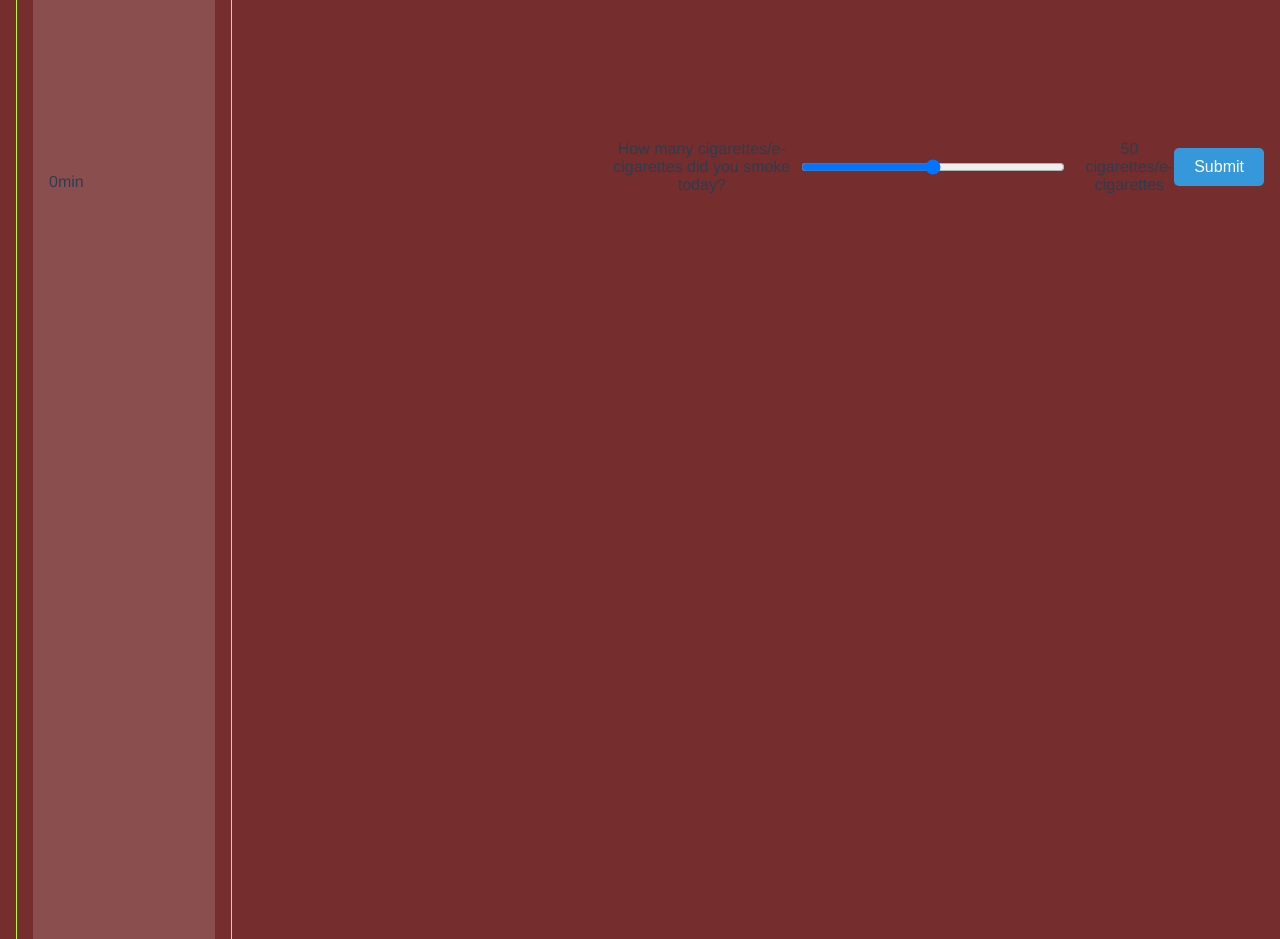
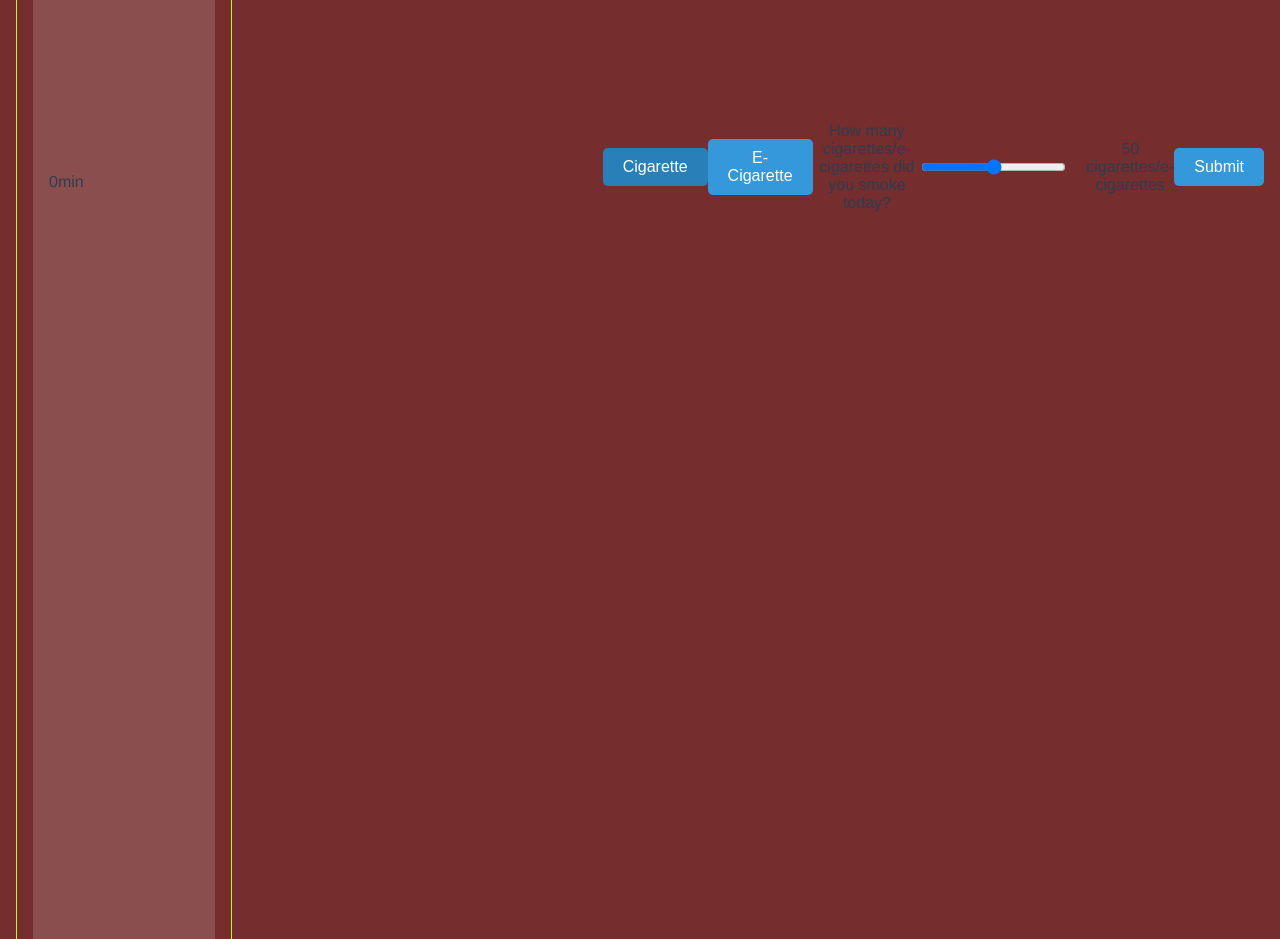
Before and after one commit to rubenmadsen/smokin, a Vue app in the folder Frontend/: page /tracker in a window 1280 px wide. Shown: the part 780-1719 px from the top of the page. Built offline with nearby package versions, Linux system fonts and the light colour scheme; no server answers.

Commit message:
Updated primary keys in DatabaseGenerator and Fixed posting to database through api on the trackerView

```diff
--- a/Frontend/src/views/TrackerView.vue
+++ b/Frontend/src/views/TrackerView.vue
@@ -18,6 +18,21 @@
   </div>
 
   <div class="sliderContainer">
+    <button
+        class="button-custom-1"
+        :class="{ 'button-pressed-1': selectedButton === 'Cigarette' }"
+        @click="toggleButton('Cigarette')"
+      >
+        Cigarette
+      </button>
+      <button
+        class="button-custom-2"
+        :class="{ 'button-pressed-2': selectedButton === 'E-Cigarette' }"
+        @click="toggleButton('E-Cigarette')"
+      >
+        E-Cigarette
+      </button>
+
     <p>How many cigarettes/e-cigarettes did you smoke today?</p>
     <input v-model="sliderValue" type="range" min="0" max="100" class="slider" />
     <p>{{ sliderValue }} cigarettes/e-cigarettes</p>
@@ -28,6 +43,8 @@
 
 <script>
 import DashMeter from '@/components/DashMeter.vue';
+import Backend from '@/services/backend.js';
+
 export default {
   name: 'TrackerView',
   components:{
@@ -45,6 +62,8 @@ export default {
   },
   data() {
     return {
+      //typeOfConsumable: this.consumableType || "No data",
+      selectedButton: "Cigarette", // Cigarette button by default, then it changes to the selected by user
       numberOfCig: this.data || "No data",
       yearsOfSmoking: this.years || "No data",
       sliderValue: 50, // Default slider value
@@ -56,8 +75,29 @@ export default {
     }
   },
   methods: {
+    toggleButton(button) {
+      this.selectedButton = button; // Set the button as pressed
+      this.reduceLifeRate = this.selectedButton === "Cigarette" ? 11 : 9;
+      this.moneySpendingRate = this.selectedButton === "Cigarette" ? 4 : 2;
+    },
     handleSubmit() {
-      alert(`Submitted value: ${this.sliderValue}`);
+      // Create formData object
+      let formData = new FormData();
+      formData.append('userName', 'Ruben'); // Example username
+      formData.append('consumableName', this.selectedButton === 'Cigarette' ? 'cig' : 'e-cig'); // Example consumable type  === 'Cigarette' ? 'cig' : 'e-cig'
+      formData.append('date', new Date().toISOString().split('T')[0]); // Today's date
+      formData.append('amount', this.sliderValue); // Number of cigarettes from the slider
+
+      // Send the data to the backend
+      Backend.postNewUserTrackingData(formData)
+        .then(response => {
+          console.log("Data successfully submitted:", response);
+          alert("Data successfully submitted!");
+        })
+        .catch(error => {
+          console.error("Error submitting data:", error);
+          alert("Error: You have already submitted data for today!");
+        });
     }
   }
 };
@@ -109,4 +149,38 @@ export default {
   border: solid 1px greenyellow;
   padding: 1rem;
 }
+
+.button-custom-1 {
+  background-color: #3498db; /* Constant color */
+  color: white;
+  padding: 10px 20px;
+  border: none;
+  border-radius: 5px;
+  font-size: 16px;
+  cursor: pointer;
+  transition: background-color 0.3s; /* Smooth transition for color change */
+  margin-right: 0px; /* Corrected spacing */
+  margin-top: 0px;
+}
+
+.button-pressed-1 {
+  background-color: #2980b9; /* Darker color when pressed */
+}
+
+.button-custom-2 {
+  background-color: #3498db; /* Constant color */
+  color: white;
+  padding: 10px 20px;
+  border: none;
+  border-radius: 5px;
+  font-size: 16px;
+  cursor: pointer;
+  transition: background-color 0.3s; /* Smooth transition for color change */
+  margin-right: 0px; /* Corrected spacing */
+  margin-top: 0px;
+}
+
+.button-pressed-2 {
+  background-color: #2980b9; /* Darker color when pressed */
+}
 </style>
```
Also changed, not shown: 1 other file (tests, documents, lock files or other folders).
